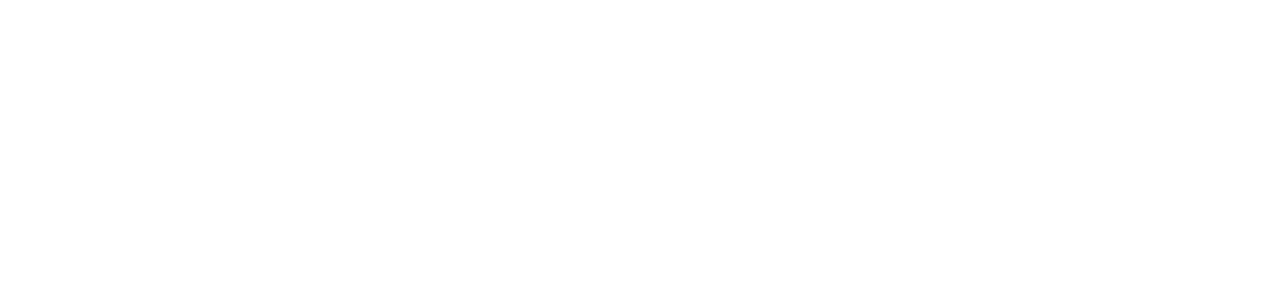
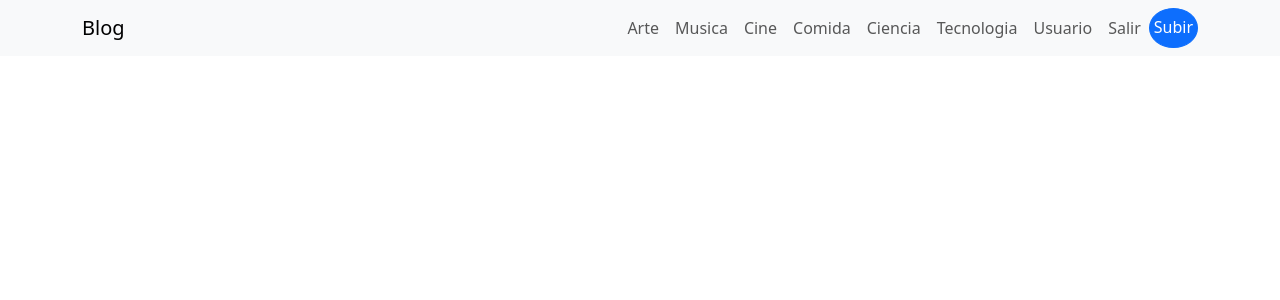
Before and after one commit to nicofara27/blog-front, a React (Create React App) app: page / in a window 1280 px wide. Shown: the top 300 px of the page. Built offline with nearby package versions, Linux system fonts and the light colour scheme.

Commit message:
Estructura del header agregada

```diff
--- a/src/App.css
+++ b/src/App.css
@@ -1 +1,5 @@
 @import "bootstrap/dist/css/bootstrap.css";
+
+.subir {
+  border-radius: 50%;
+}
--- a/src/App.js
+++ b/src/App.js
@@ -1,10 +1,15 @@
+import { BrowserRouter, Routes } from 'react-router-dom';
 import './App.css';
+import Menu from './components/common/Menu';
 
 function App() {
   return (
-    <div className="App">
+    <BrowserRouter>
+      <Menu />
+      <Routes>
 
-    </div>
+      </Routes>
+    </BrowserRouter>
   );
 }
 
--- a/src/components/common/Menu.jsx
+++ b/src/components/common/Menu.jsx
@@ -1,10 +1,27 @@
 import React from 'react';
+import { Button, Container, Nav, Navbar } from 'react-bootstrap';
 
 const Menu = () => {
     return (
-        <div>
-
-        </div>
+        <Navbar expand="lg" className="bg-body-tertiary">
+      <Container>
+        <Navbar.Brand href="#home">Blog</Navbar.Brand>
+        <Navbar.Toggle aria-controls="basic-navbar-nav" />
+        <Navbar.Collapse id="basic-navbar-nav">
+          <Nav className="ms-auto">
+            <Nav.Link href="#home">Arte</Nav.Link>
+            <Nav.Link href="#link">Musica</Nav.Link>
+            <Nav.Link href="#link">Cine</Nav.Link>
+            <Nav.Link href="#link">Comida</Nav.Link>
+            <Nav.Link href="#link">Ciencia</Nav.Link>
+            <Nav.Link href="#link">Tecnologia</Nav.Link>
+            <Nav.Link href="#link">Usuario</Nav.Link>
+            <Nav.Link href="#link">Salir</Nav.Link>
+            <Button href="#link" className='subir px-1'>Subir</Button>
+          </Nav>
+        </Navbar.Collapse>
+      </Container>
+    </Navbar>
     );
 };
 
```
